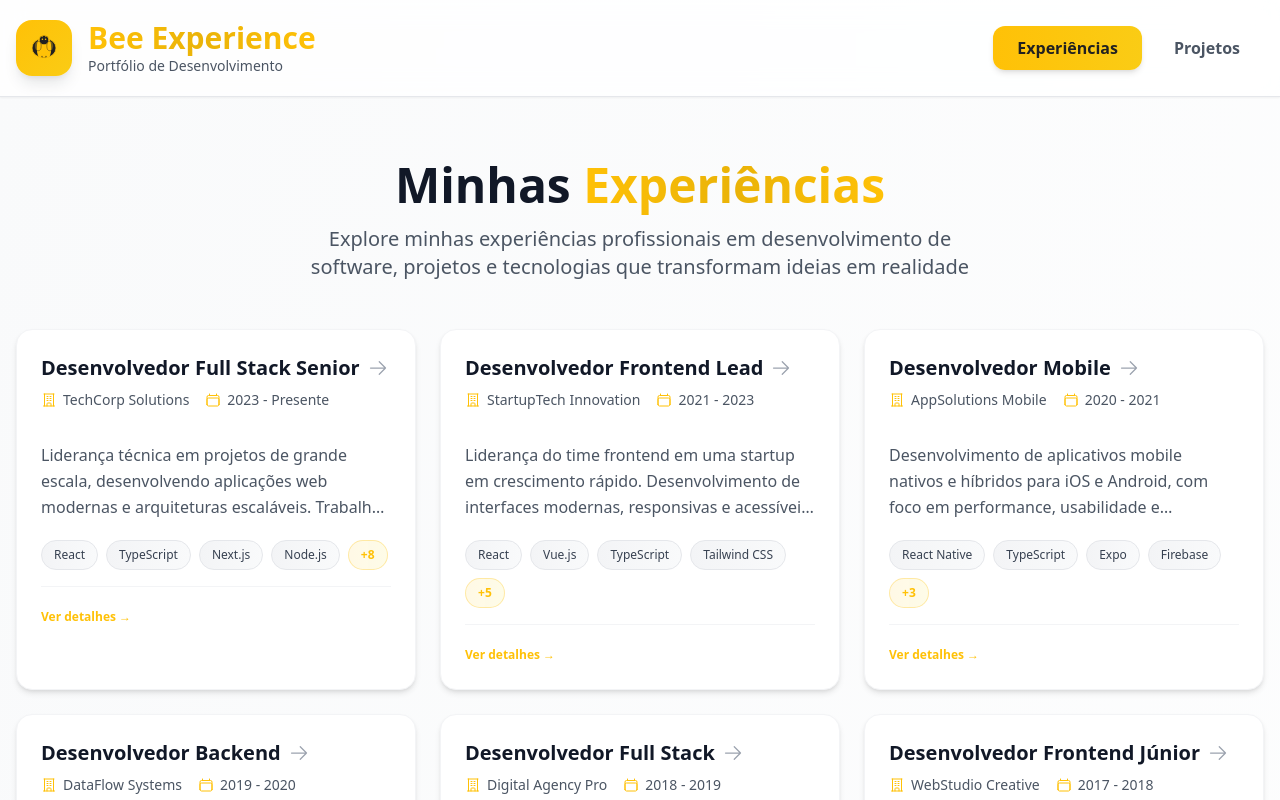
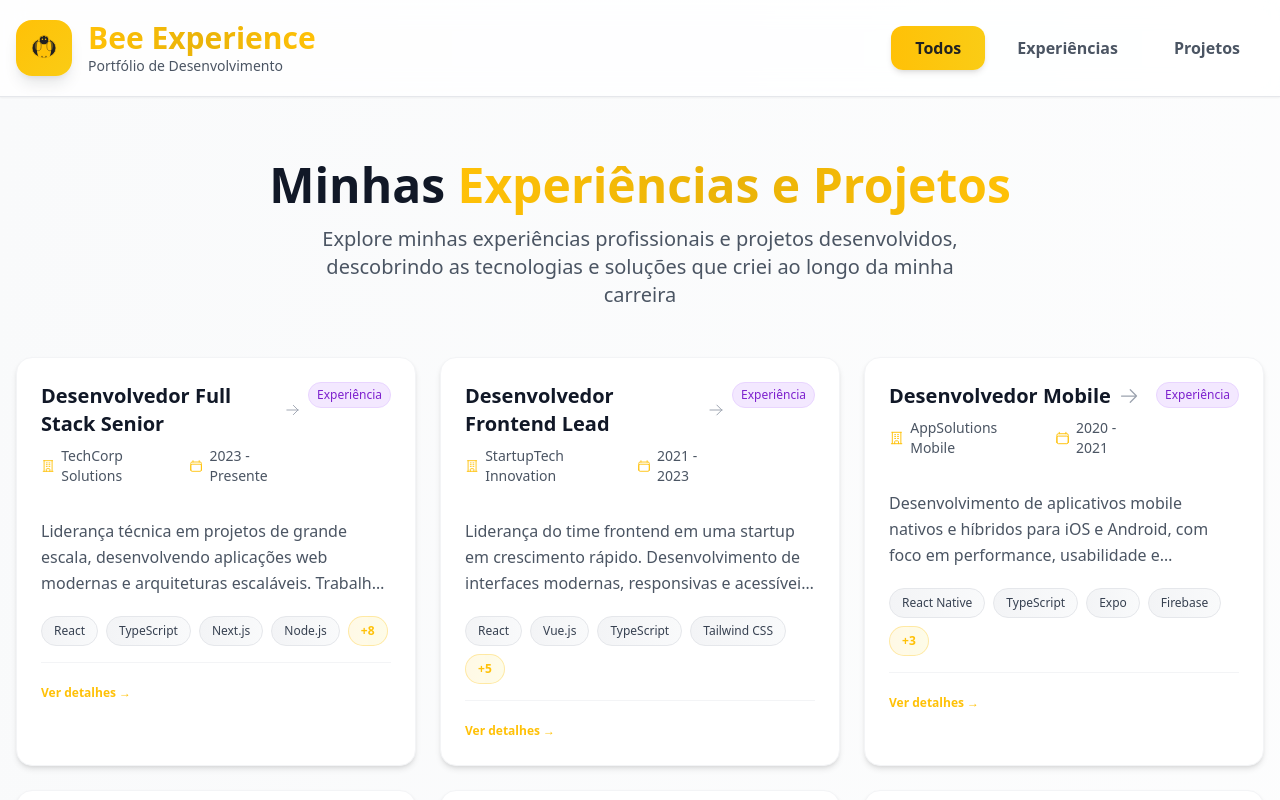
Before and after one commit to beetechgroup-net/bee-experience, a React (Vite) app: page / in a window 1280 px wide. Shown: the top 800 px of the page. Built offline with nearby package versions, Linux system fonts and the light colour scheme.

Commit message:
Tela unificada

```diff
--- a/src/App.tsx
+++ b/src/App.tsx
@@ -4,13 +4,29 @@ import { ExperienceList } from './components/ExperienceList/ExperienceList';
 import { ProjectList } from './components/ProjectList/ProjectList';
 
 function App() {
-  const [currentPage, setCurrentPage] = useState<'experiences' | 'projects'>('experiences');
+  const [currentPage, setCurrentPage] = useState<'all' | 'experiences' | 'projects'>('all');
 
   return (
     <div className="min-h-screen">
       <Header currentPage={currentPage} onPageChange={setCurrentPage} />
       <main className="container mx-auto px-4 py-16">
-        {currentPage === 'experiences' ? (
+        {currentPage === 'all' ? (
+          <>
+            <div className="mb-12 text-center">
+              <h2 className="text-5xl font-bold text-gray-900 mb-4">
+                Minhas <span className="gradient-text">Experiências e Projetos</span>
+              </h2>
+              <p className="text-gray-600 text-xl max-w-2xl mx-auto">
+                Explore minhas experiências profissionais e projetos desenvolvidos,
+                descobrindo as tecnologias e soluções que criei ao longo da minha carreira
+              </p>
+            </div>
+            <div className="space-y-16">
+              <ExperienceList />
+              <ProjectList />
+            </div>
+          </>
+        ) : currentPage === 'experiences' ? (
           <>
             <div className="mb-12 text-center">
               <h2 className="text-5xl font-bold text-gray-900 mb-4">
--- a/src/components/ExperienceCard/ExperienceCard.tsx
+++ b/src/components/ExperienceCard/ExperienceCard.tsx
@@ -31,6 +31,9 @@ export const ExperienceCard = ({ experience, onClick }: ExperienceCardProps) =>
             </div>
           </div>
         </div>
+        <span className="px-2 py-1 rounded-full text-xs font-medium bg-purple-100 text-purple-700 border border-purple-200 ml-2 shrink-0">
+          Experiência
+        </span>
       </div>
 
       <p className="text-gray-600 mb-5 line-clamp-3 leading-relaxed">{experience.description}</p>
--- a/src/components/ExperienceModal/ExperienceModal.tsx
+++ b/src/components/ExperienceModal/ExperienceModal.tsx
@@ -61,12 +61,17 @@ export const ExperienceModal = ({ experience, isOpen, onClose }: ExperienceModal
               <Dialog.Panel className="w-full max-w-4xl transform overflow-hidden rounded-3xl bg-white p-8 text-left align-middle shadow-2xl transition-all border border-gray-100">
                 <div className="flex justify-between items-start mb-6">
                   <div className="flex-1">
-                    <Dialog.Title
-                      as="h3"
-                      className="text-3xl font-bold gradient-text mb-3"
-                    >
-                      {experience.title}
-                    </Dialog.Title>
+                    <div className="flex items-center gap-3 mb-3">
+                      <Dialog.Title
+                        as="h3"
+                        className="text-3xl font-bold gradient-text"
+                      >
+                        {experience.title}
+                      </Dialog.Title>
+                      <span className="px-3 py-1 rounded-full text-sm font-medium bg-purple-100 text-purple-700 border border-purple-200">
+                        Experiência
+                      </span>
+                    </div>
                     <div className="flex items-center gap-4 text-gray-600 mb-4">
                       <span className="font-semibold text-gray-900">{experience.company}</span>
                       <span className="text-gray-400">•</span>
--- a/src/components/Header/Header.tsx
+++ b/src/components/Header/Header.tsx
@@ -1,6 +1,6 @@
 interface HeaderProps {
-  currentPage: 'experiences' | 'projects';
-  onPageChange: (page: 'experiences' | 'projects') => void;
+  currentPage: 'all' | 'experiences' | 'projects';
+  onPageChange: (page: 'all' | 'experiences' | 'projects') => void;
 }
 
 export const Header = ({ currentPage, onPageChange }: HeaderProps) => {
@@ -8,7 +8,7 @@ export const Header = ({ currentPage, onPageChange }: HeaderProps) => {
     <header className="bg-white/80 backdrop-blur-md border-b border-gray-200 sticky top-0 z-50 shadow-sm">
       <div className="container mx-auto px-4 py-5">
         <div className="flex items-center justify-between">
-          <div className="flex items-center gap-4">
+          <div className="flex items-center gap-4 cursor-pointer" onClick={() => onPageChange('all')}>
             <div className="relative">
               <div className="w-14 h-14 bg-gradient-to-br from-bee-yellow to-yellow-400 rounded-2xl flex items-center justify-center shadow-lg transform hover:rotate-12 transition-transform duration-300">
                 <svg
@@ -41,6 +41,16 @@ export const Header = ({ currentPage, onPageChange }: HeaderProps) => {
 
           <nav className="flex items-center gap-2">
             <button
+              onClick={() => onPageChange('all')}
+              className={`px-6 py-2.5 rounded-xl font-semibold transition-all ${
+                currentPage === 'all'
+                  ? 'bg-gradient-to-r from-bee-yellow to-yellow-400 text-bee-black shadow-md'
+                  : 'text-gray-600 hover:text-bee-yellow hover:bg-gray-50'
+              }`}
+            >
+              Todos
+            </button>
+            <button
               onClick={() => onPageChange('experiences')}
               className={`px-6 py-2.5 rounded-xl font-semibold transition-all ${
                 currentPage === 'experiences'
--- a/src/components/ProjectCard/ProjectCard.tsx
+++ b/src/components/ProjectCard/ProjectCard.tsx
@@ -51,6 +51,9 @@ export const ProjectCard = ({ project, onClick }: ProjectCardProps) => {
             </span>
           </div>
         </div>
+        <span className="px-2 py-1 rounded-full text-xs font-medium bg-blue-100 text-blue-700 border border-blue-200 ml-2 shrink-0">
+          Projeto
+        </span>
       </div>
 
       <p className="text-gray-600 mb-5 line-clamp-3 leading-relaxed">{project.description}</p>
--- a/src/components/ProjectModal/ProjectModal.tsx
+++ b/src/components/ProjectModal/ProjectModal.tsx
@@ -79,12 +79,17 @@ export const ProjectModal = ({ project, isOpen, onClose }: ProjectModalProps) =>
               <Dialog.Panel className="w-full max-w-4xl transform overflow-hidden rounded-3xl bg-white p-8 text-left align-middle shadow-2xl transition-all border border-gray-100">
                 <div className="flex justify-between items-start mb-6">
                   <div className="flex-1">
-                    <Dialog.Title
-                      as="h3"
-                      className="text-3xl font-bold gradient-text mb-3"
-                    >
-                      {project.title}
-                    </Dialog.Title>
+                    <div className="flex items-center gap-3 mb-3">
+                      <Dialog.Title
+                        as="h3"
+                        className="text-3xl font-bold gradient-text"
+                      >
+                        {project.title}
+                      </Dialog.Title>
+                      <span className="px-3 py-1 rounded-full text-sm font-medium bg-blue-100 text-blue-700 border border-blue-200">
+                        Projeto
+                      </span>
+                    </div>
                     <div className="flex items-center gap-4 text-gray-600 mb-4 flex-wrap">
                       <span className="px-3 py-1 rounded-full text-sm font-medium bg-gray-100 text-gray-700">
                         {project.category}
```
Also changed, not shown: src/data/experiences.data.ts (line endings or trailing spaces).
